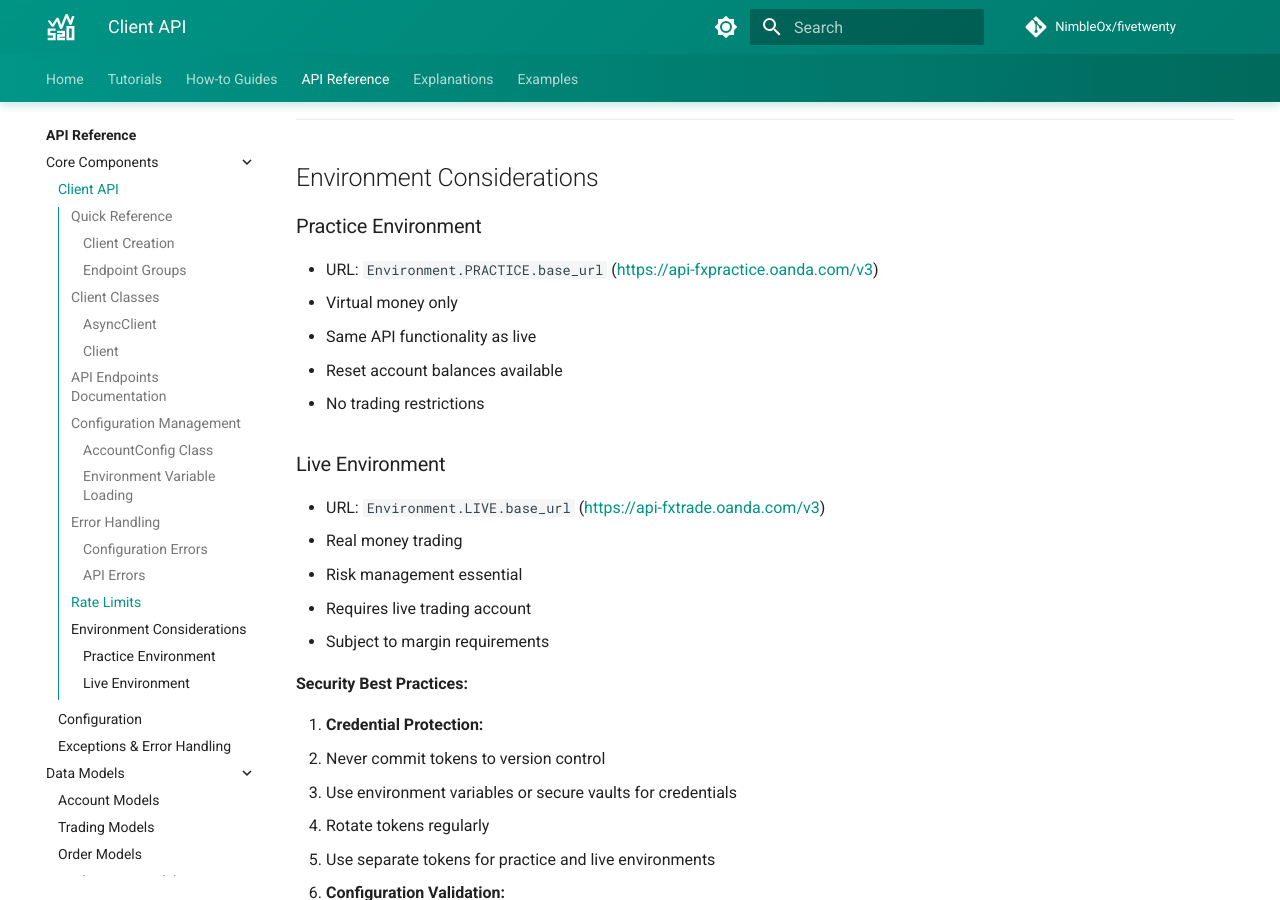
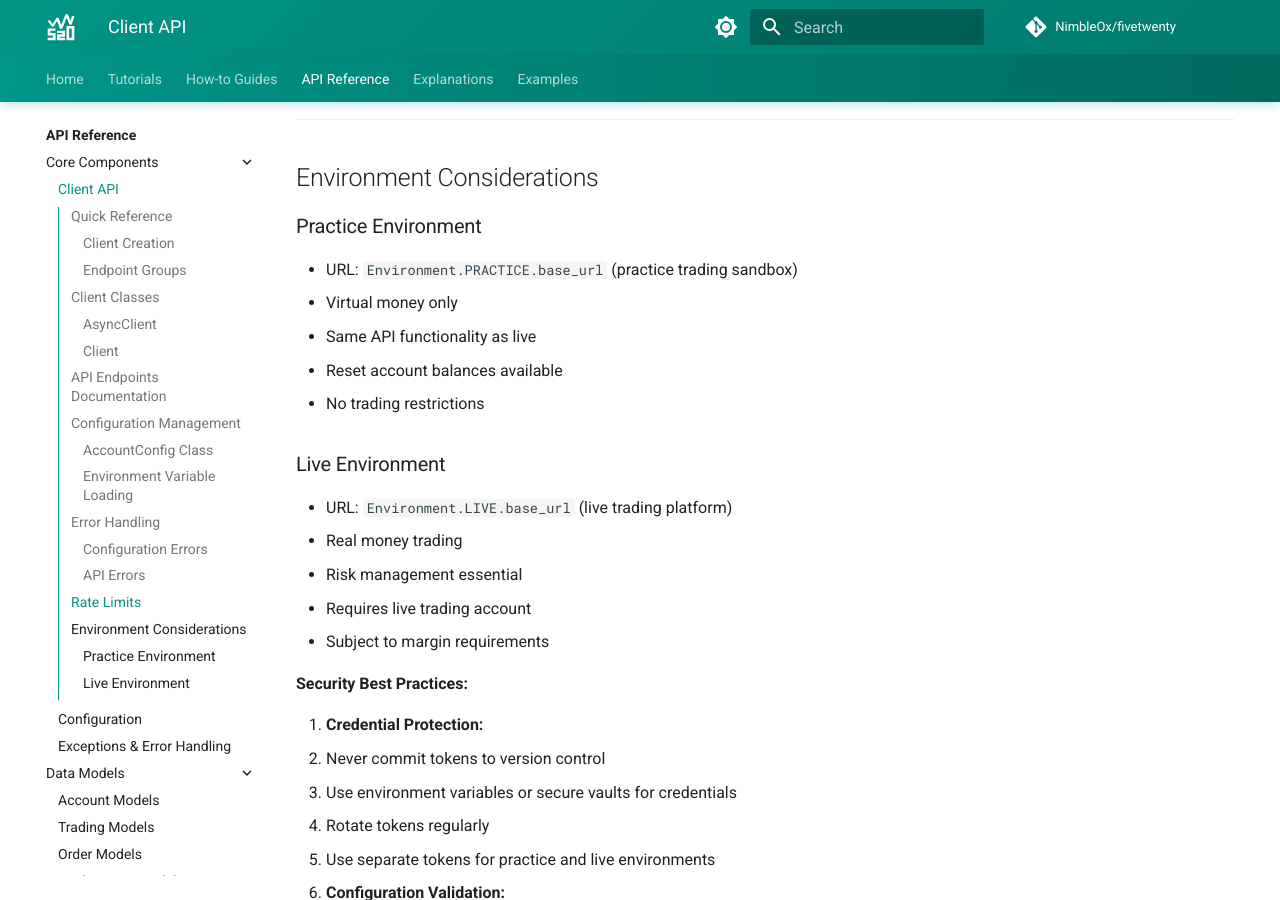
Before and after one commit to NimbleOx/fivetwenty, an MkDocs documentation site: the page built from docs/api-reference/client.md, in a window 1280 px wide and 900 px high, scrolled down 7586 px. Built offline with MkDocs 1.6.1 and Material for MkDocs 9.7.7, drawn with Linux system fonts in a browser that asks for light colours; comment, search, counter and statistics services are not loaded.

Commit message:
Replace hardcoded OANDA URLs with Environment enum pattern
- Update CLAUDE.md environment documentation to use descriptive text
- Fix client.md environment descriptions to avoid hardcoded URLs
- Update configuration.md to use descriptive endpoint references
- Improve documentation to demonstrate Environment enum best practices
- Reduce sdk_methods validation issues from 68 to 62

Progress: 81 → 62 SDK method issues (24% improvement overall)

```diff
--- a/docs/api-reference/client.md
+++ b/docs/api-reference/client.md
@@ -326,14 +326,14 @@ OANDA API enforces rate limits:
 ## Environment Considerations
 
 ### Practice Environment
-- URL: `Environment.PRACTICE.base_url` (https://api-fxpractice.oanda.com/v3)
+- URL: `Environment.PRACTICE.base_url` (practice trading sandbox)
 - Virtual money only
 - Same API functionality as live
 - Reset account balances available
 - No trading restrictions
 
 ### Live Environment
-- URL: `Environment.LIVE.base_url` (https://api-fxtrade.oanda.com/v3)
+- URL: `Environment.LIVE.base_url` (live trading platform)
 - Real money trading
 - Risk management essential
 - Requires live trading account
```
Also changed, not shown: docs/api-reference/configuration.md (+2 -2 lines).
